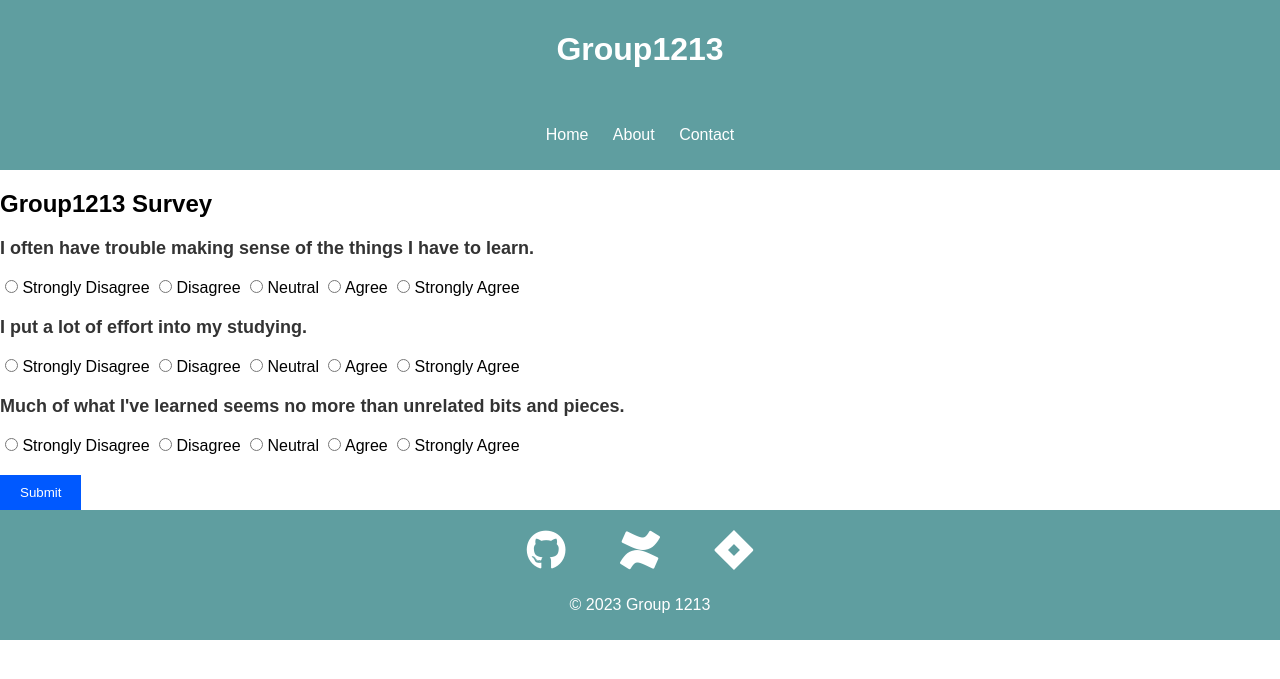
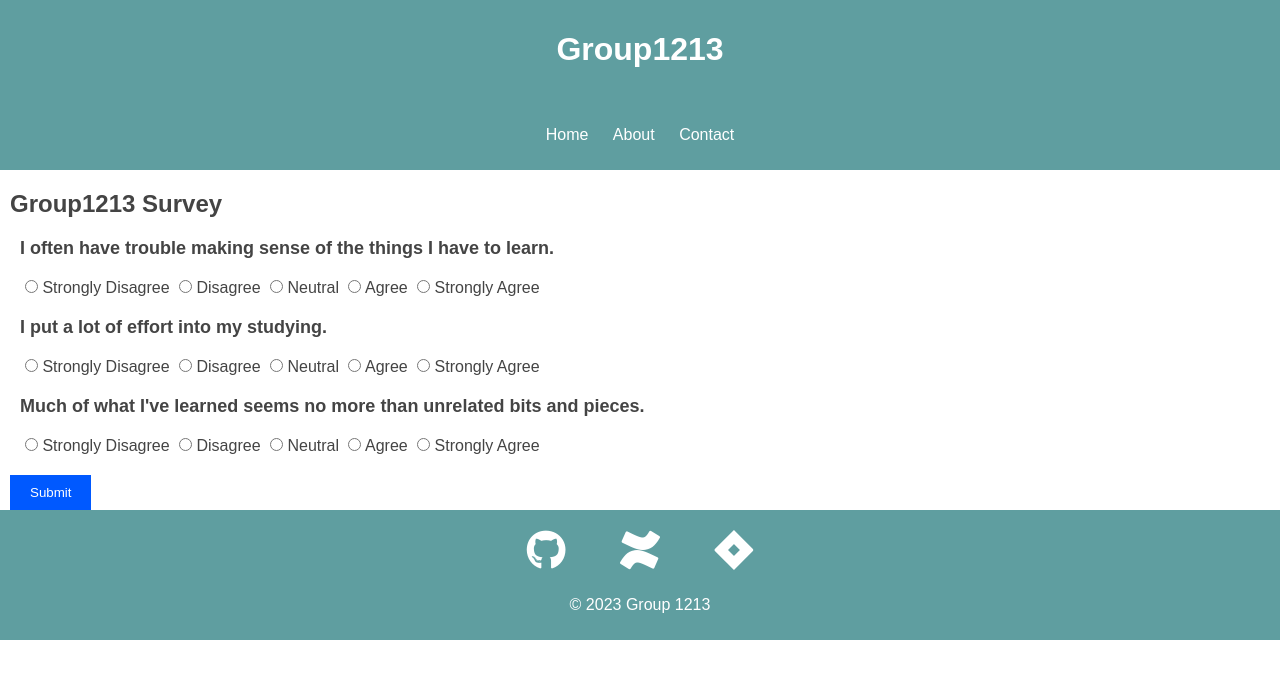
Before and after one commit to Tuomas-Talkio/HAMK-Edu, a PHP site: page / in a window 1280 px wide. Shown: the top 679 px of the page. Run offline with PHP 8.4, Linux system fonts and the light colour scheme.

Commit message:
style changes

```diff
--- a/index.php
+++ b/index.php
@@ -16,9 +16,9 @@ LIMIT 5;
 
 <body>
     <form id="Survey" action="process_survey.php" method="post">
-        <h2>Group1213 Survey</h2>
+        <h2 style="">Group1213 Survey</h2>
         <div id="Surveyquestions"></div>
-        <button  id="submitButton" type="submit" name = "submit">Submit</button>
+        <button id="submitButton" type="submit" name = "submit">Submit</button>
     </form>
 
     <script>
--- a/styles/style.css
+++ b/styles/style.css
@@ -1,11 +1,25 @@
 html{
     font-family: Arial, Helvetica, sans-serif;
+}
+body{
+    color: #444444 !important;
+}
+
+form h2, button {
+    margin-left: -10px !important;
+}
+
+form{
+    margin-left: 20px;
 }
 header, nav {
     background-color: cadetblue;
     color: #fff;
     text-align: center;
     padding: 10px;
+}
+.question-text{
+    color: #444444 !important;
 }
 
 nav ul {
```
